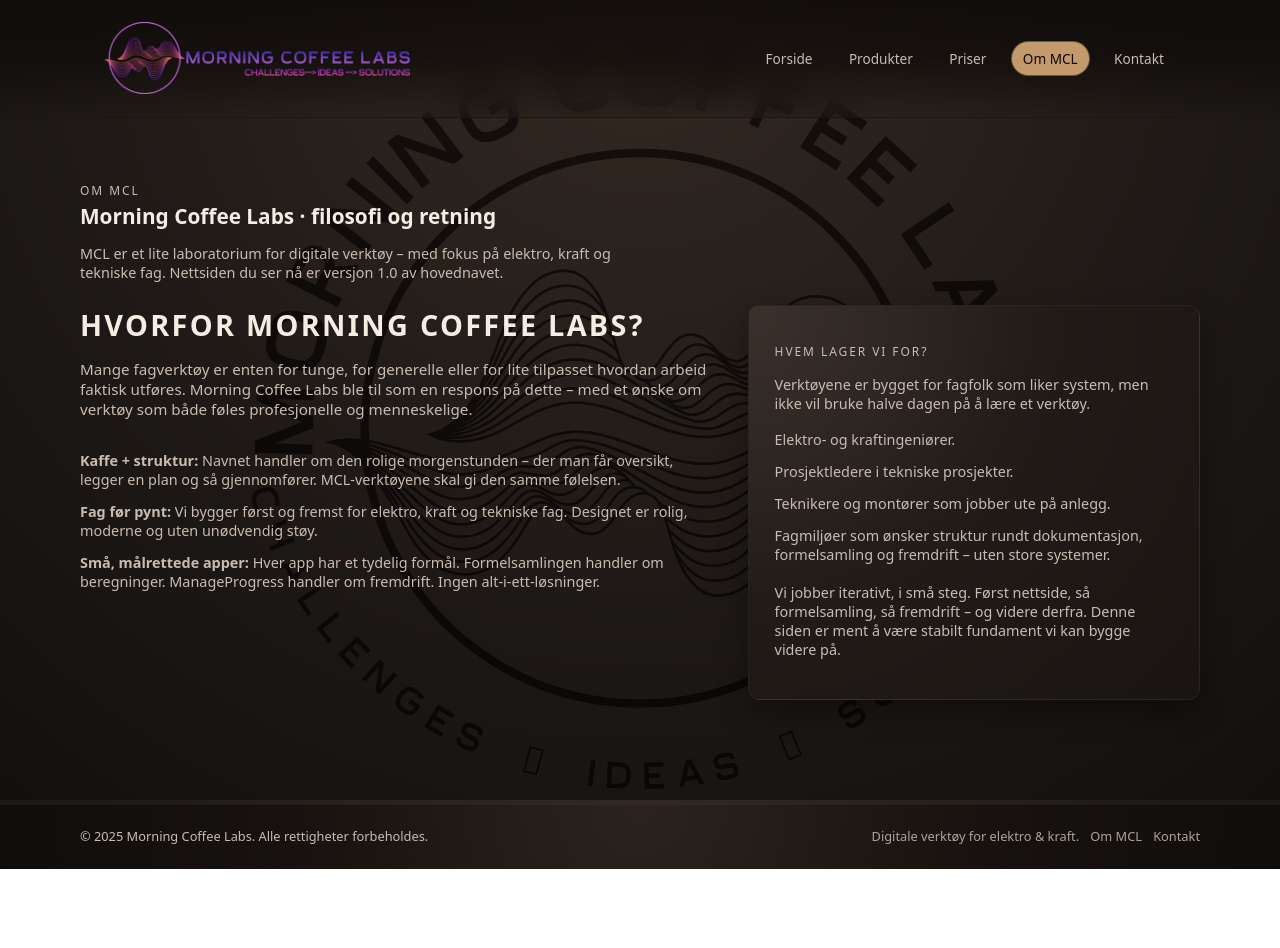
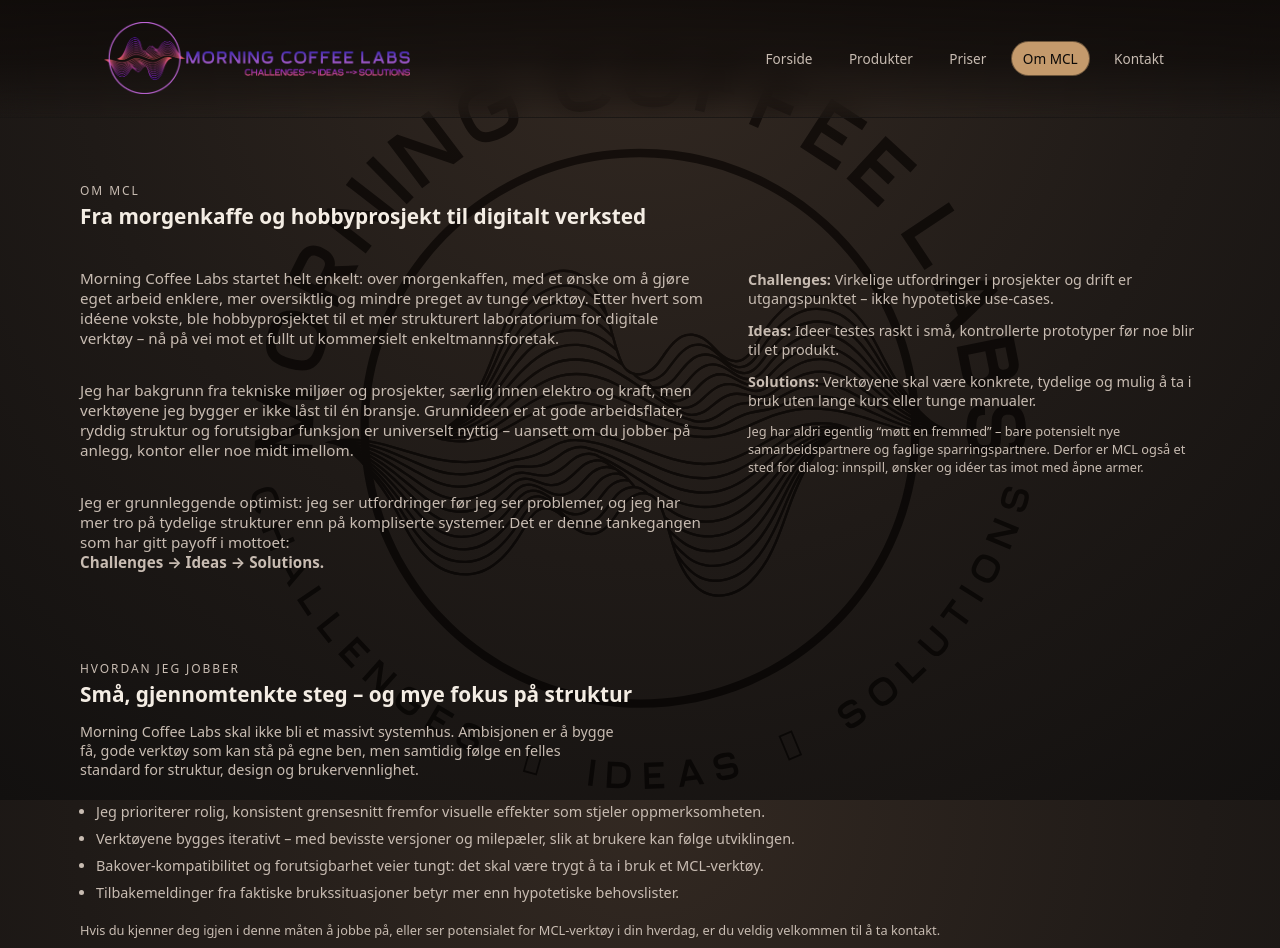
Before and after one commit to Tony-MCL/website_V2, a Next.js app: page /om in a window 1280 px wide. Shown: the top 948 px of the page. Before the commit the page ends 869 px from the top, so only its background shows below. Built offline with nearby package versions, Linux system fonts and the light colour scheme.

Commit message:
Update page.tsx

```diff
--- a/app/om/page.tsx
+++ b/app/om/page.tsx
@@ -1,67 +1,96 @@
 import { Section } from "../../components/Section";
+import { Button } from "../../components/Button";
 
 export default function OmPage() {
   return (
     <>
       <Section
         eyebrow="OM MCL"
-        title="Morning Coffee Labs · filosofi og retning"
-        description="MCL er et lite laboratorium for digitale verktøy – med fokus på elektro, kraft og tekniske fag. Nettsiden du ser nå er versjon 1.0 av hovednavet."
+        title="Fra morgenkaffe og hobbyprosjekt til digitalt verksted"
       >
         <div className="about-grid">
           <div>
-            <h1 className="page-heading">Hvorfor Morning Coffee Labs?</h1>
             <p className="page-intro">
-              Mange fagverktøy er enten for tunge, for generelle eller for lite
-              tilpasset hvordan arbeid faktisk utføres. Morning Coffee Labs
-              ble til som en respons på dette – med et ønske om verktøy som
-              både føles profesjonelle og menneskelige.
+              Morning Coffee Labs startet helt enkelt: over morgenkaffen, med et
+              ønske om å gjøre eget arbeid enklere, mer oversiktlig og mindre
+              preget av tunge verktøy. Etter hvert som idéene vokste, ble
+              hobbyprosjektet til et mer strukturert laboratorium for digitale
+              verktøy – nå på vei mot et fullt ut kommersielt enkeltmannsforetak.
             </p>
+            <p className="page-intro">
+              Jeg har bakgrunn fra tekniske miljøer og prosjekter, særlig innen
+              elektro og kraft, men verktøyene jeg bygger er ikke låst til én
+              bransje. Grunnideen er at gode arbeidsflater, ryddig struktur og
+              forutsigbar funksjon er universelt nyttig – uansett om du jobber
+              på anlegg, kontor eller noe midt imellom.
+            </p>
+            <p className="page-intro">
+              Jeg er grunnleggende optimist: jeg ser utfordringer før jeg ser
+              problemer, og jeg har mer tro på tydelige strukturer enn på
+              kompliserte systemer. Det er denne tankegangen som har gitt
+              payoff i mottoet:
+              <br />
+              <strong>Challenges → Ideas → Solutions.</strong>
+            </p>
+          </div>
 
+          <div>
             <ul className="about-list">
               <li>
-                <strong>Kaffe + struktur:</strong> Navnet handler om den rolige
-                morgenstunden – der man får oversikt, legger en plan og så
-                gjennomfører. MCL-verktøyene skal gi den samme følelsen.
+                <strong>Challenges:</strong> Virkelige utfordringer i prosjekter og
+                drift er utgangspunktet – ikke hypotetiske use-cases.
               </li>
               <li>
-                <strong>Fag før pynt:</strong> Vi bygger først og fremst for
-                elektro, kraft og tekniske fag. Designet er rolig, moderne og
-                uten unødvendig støy.
+                <strong>Ideas:</strong> Ideer testes raskt i små, kontrollerte
+                prototyper før noe blir til et produkt.
               </li>
               <li>
-                <strong>Små, målrettede apper:</strong> Hver app har et tydelig
-                formål. Formelsamlingen handler om beregninger. ManageProgress
-                handler om fremdrift. Ingen alt-i-ett-løsninger.
+                <strong>Solutions:</strong> Verktøyene skal være konkrete, tydelige
+                og mulig å ta i bruk uten lange kurs eller tunge manualer.
               </li>
             </ul>
+            <p className="text-muted" style={{ marginTop: "0.8rem" }}>
+              Jeg har aldri egentlig “møtt en fremmed” – bare potensielt nye
+              samarbeidspartnere og faglige sparringspartnere. Derfor er MCL også
+              et sted for dialog: innspill, ønsker og idéer tas imot med åpne
+              armer.
+            </p>
           </div>
+        </div>
+      </Section>
 
-          <div className="surface surface--soft">
-            <div className="surface-inner">
-              <p className="section-eyebrow">HVEM LAGER VI FOR?</p>
-              <p className="section-description">
-                Verktøyene er bygget for fagfolk som liker system, men ikke vil
-                bruke halve dagen på å lære et verktøy.
-              </p>
-
-              <ul className="about-list">
-                <li>Elektro- og kraftingeniører.</li>
-                <li>Prosjektledere i tekniske prosjekter.</li>
-                <li>Teknikere og montører som jobber ute på anlegg.</li>
-                <li>
-                  Fagmiljøer som ønsker struktur rundt dokumentasjon, formelsamling
-                  og fremdrift – uten store systemer.
-                </li>
-              </ul>
-
-              <p className="section-description" style={{ marginTop: "1.2rem" }}>
-                Vi jobber iterativt, i små steg. Først nettside, så formelsamling,
-                så fremdrift – og videre derfra. Denne siden er ment å være
-                stabilt fundament vi kan bygge videre på.
-              </p>
-            </div>
-          </div>
+      <Section
+        eyebrow="HVORDAN JEG JOBBER"
+        title="Små, gjennomtenkte steg – og mye fokus på struktur"
+        description="Morning Coffee Labs skal ikke bli et massivt systemhus. Ambisjonen er å bygge få, gode verktøy som kan stå på egne ben, men samtidig følge en felles standard for struktur, design og brukervennlighet."
+      >
+        <ul className="simple-list">
+          <li>
+            Jeg prioriterer rolig, konsistent grensesnitt fremfor visuelle
+            effekter som stjeler oppmerksomheten.
+          </li>
+          <li>
+            Verktøyene bygges iterativt – med bevisste versjoner og milepæler,
+            slik at brukere kan følge utviklingen.
+          </li>
+          <li>
+            Bakover-kompatibilitet og forutsigbarhet veier tungt: det skal være
+            trygt å ta i bruk et MCL-verktøy.
+          </li>
+          <li>
+            Tilbakemeldinger fra faktiske brukssituasjoner betyr mer enn
+            hypotetiske behovslister.
+          </li>
+        </ul>
+        <div style={{ marginTop: "1.2rem" }}>
+          <p className="text-muted" style={{ marginBottom: "0.6rem" }}>
+            Hvis du kjenner deg igjen i denne måten å jobbe på, eller ser
+            potensialet for MCL-verktøy i din hverdag, er du veldig velkommen
+            til å ta kontakt.
+          </p>
+          <Button href="/kontakt" variant="secondary">
+            Ta kontakt
+          </Button>
         </div>
       </Section>
     </>
```
